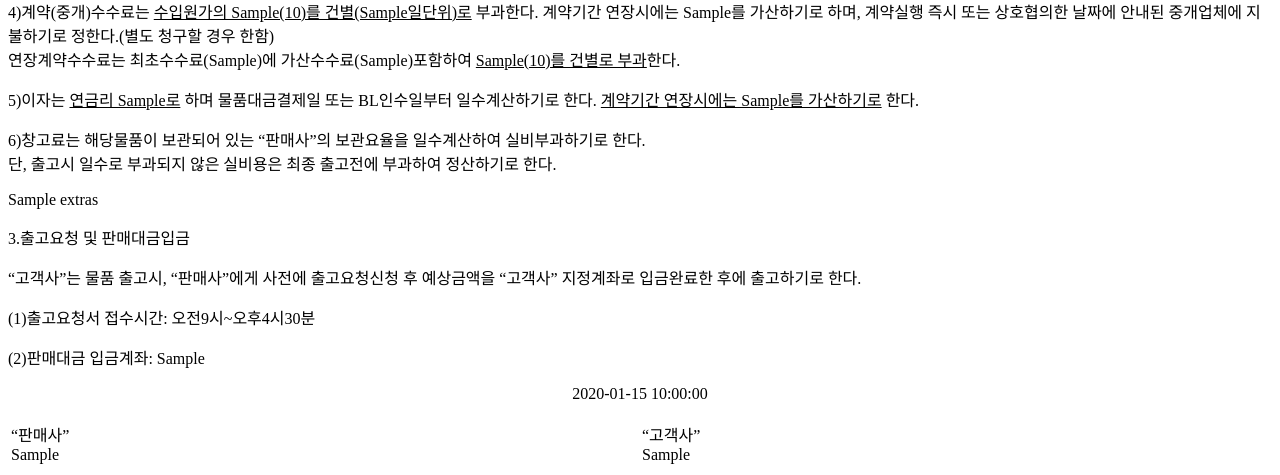
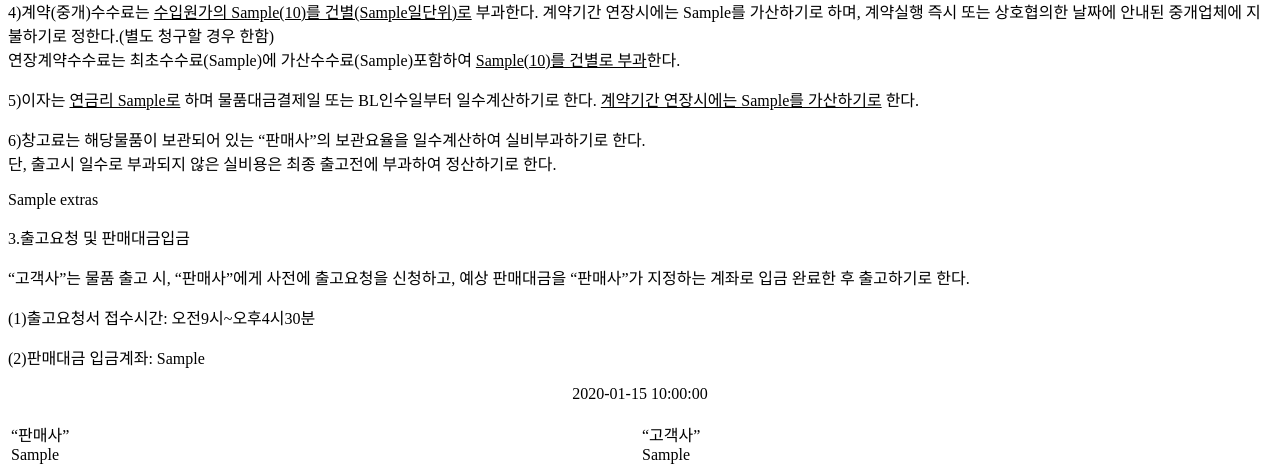
Before and after one commit to mixbiz1/MixNMenu, a Python web app: template templates/contracts/bl_transfer.html in a window 1280 px wide. Shown: the part 866-1341 px from the top of the page. Run offline with Jinja, Linux system fonts and the light colour scheme; the template is opened without the code that fills it: most values are stand-ins (such as "Sample title", 1, 10 or a date in 2020).

Commit message:
fix: correct seller bank account in contract templates

```diff
--- a/templates/contracts/bl_transfer.html
+++ b/templates/contracts/bl_transfer.html
@@ -20,7 +20,7 @@
 <p>6)창고료는 해당물품이 보관되어 있는 “판매사”의 보관요율을 일수계산하여 실비부과하기로 한다.<br/>단, 출고시 일수로 부과되지 않은 실비용은 최종 출고전에 부과하여 정산하기로 한다.</p>
 {{extras}}
 <p>3.출고요청 및 판매대금입금</p>
-<p>“고객사”는 물품 출고시, “판매사”에게 사전에 출고요청신청 후 예상금액을 “고객사” 지정계좌로 입금완료한 후에 출고하기로 한다.</p>
+<p>“고객사”는 물품 출고 시, “판매사”에게 사전에 출고요청을 신청하고, 예상 판매대금을 “판매사”가 지정하는 계좌로 입금 완료한 후 출고하기로 한다.</p>
 <p>(1)출고요청서 접수시간: 오전9시~오후4시30분</p>
 <p>(2)판매대금 입금계좌: {{bank_account}}</p>
 <p align="center">{{contract_date_ko}}</p>
--- a/templates/contracts/domestic_purchase.html
+++ b/templates/contracts/domestic_purchase.html
@@ -18,7 +18,7 @@
 <p>5)창고료는 “판매사”가 정한 보관요율로 일수 계산하여 부과하기로 하며, 계근출고로 산정하여 부과한다.(전산이체포함)<br/>단, 출고시 일수로 부과되지 않은 실비용은 최종 출고전에 부과하여 정산하기로 한다.</p>
 {{extras}}
 <p>3.출고요청 및 판매대금입금</p>
-<p>“고객사”는 물품 출고시, “판매사”에게 사전에 출고요청신청 후 예상금액을 “고객사” 지정계좌로 입금완료한 후에 출고하기로 한다.</p>
+<p>“고객사”는 물품 출고 시, “판매사”에게 사전에 출고요청을 신청하고, 예상 판매대금을 “판매사”가 지정하는 계좌로 입금 완료한 후 출고하기로 한다.</p>
 <p>(1)출고요청서 접수시간: 오전9시~오후4시30분</p>
 <p>(2)판매대금 입금계좌: {{bank_account}}</p>
 <p align="center">{{contract_date_ko}}</p>
--- a/templates/contracts/import_agency.html
+++ b/templates/contracts/import_agency.html
@@ -20,7 +20,7 @@
 <p>6)창고료는 해당물품이 보관되어 있는 “판매사”의 보관요율을 일수 계산하여 실비부과하기로 한다.<br/>단, 출고시 일수로 부과되지 않은 실비용은 최종 출고전에 부과하여 정산하기로 한다.</p>
 {{extras}}
 <p>3.출고요청 및 판매대금입금</p>
-<p>“고객사”는 물품 출고시, “판매사”에게 사전에 출고요청신청 후 예상금액을 “고객사” 지정계좌로 입금완료한 후에 출고하기로 한다.</p>
+<p>“고객사”는 물품 출고 시, “판매사”에게 사전에 출고요청을 신청하고, 예상 판매대금을 “판매사”가 지정하는 계좌로 입금 완료한 후 출고하기로 한다.</p>
 <p>(1)출고요청서 접수시간: 오전9시~오후4시30분</p>
 <p>(2)판매대금 입금계좌: {{bank_account}}</p>
 <p align="center">{{contract_date_ko}}</p>
```
